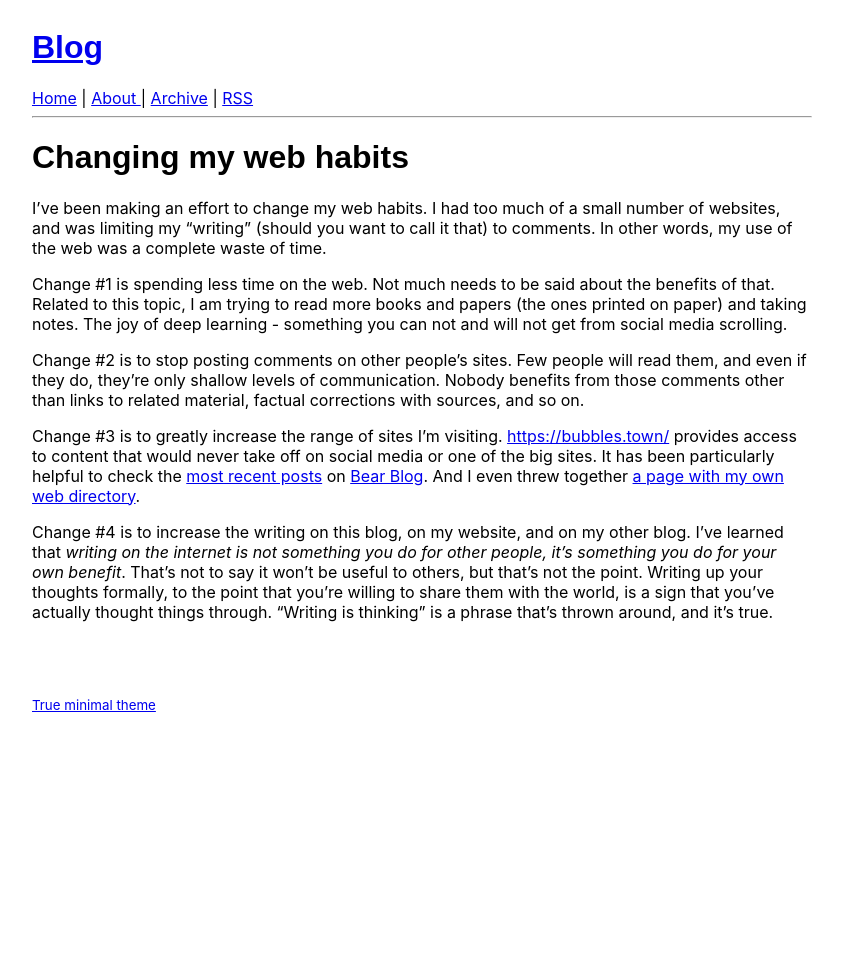
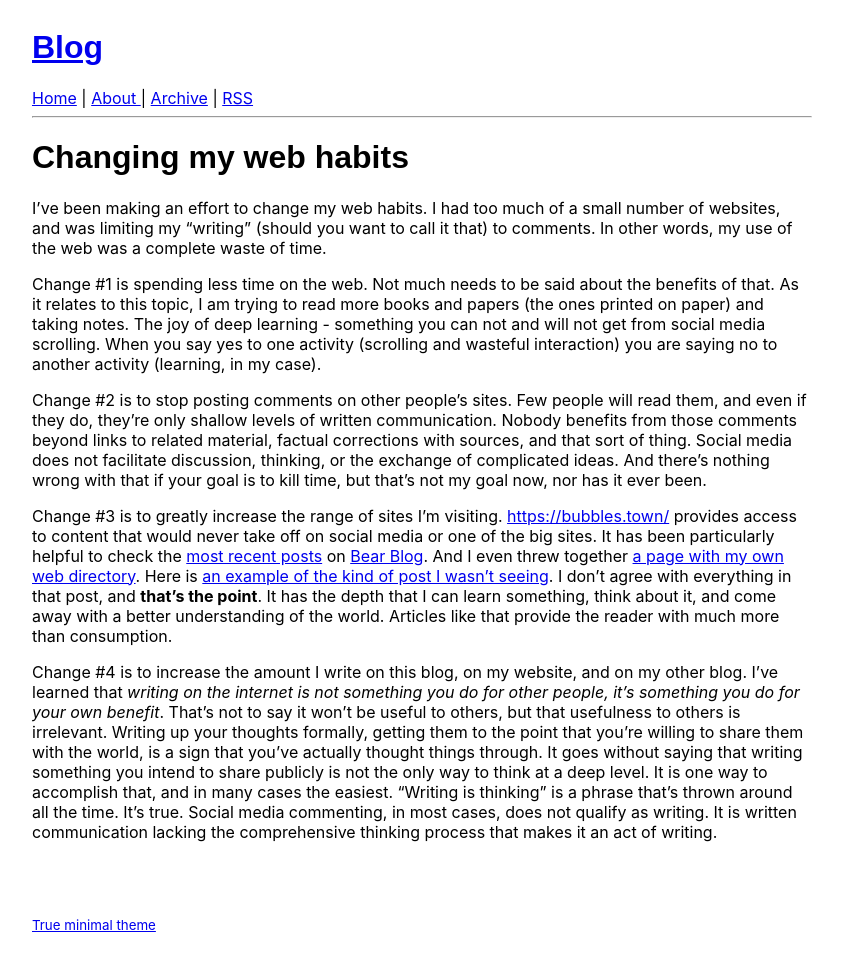
Before and after one commit to bachmeil/the-blog, a Jekyll site: the page built from _posts/2026-07-17-web-habits.md, in a window 1280 px wide. Shown: the whole page, without its empty margins (218-1061 px from the left). Built offline with Jekyll 4.4.1, drawn with Linux system fonts in a browser that asks for light colours; before the commit the page ends 900 px from its top, so only the background shows below that.

Commit message:
Post on web use

```diff
--- a/_posts/2026-07-17-web-habits.md
+++ b/_posts/2026-07-17-web-habits.md
@@ -4,10 +4,10 @@ title: Changing my web habits
 ---
 I've been making an effort to change my web habits. I had too much of a small number of websites, and was limiting my "writing" (should you want to call it that) to comments. In other words, my use of the web was a complete waste of time.
 
-Change #1 is spending less time on the web. Not much needs to be said about the benefits of that. Related to this topic, I am trying to read more books and papers (the ones printed on paper) and taking notes. The joy of deep learning - something you can not and will not get from social media scrolling.
+Change #1 is spending less time on the web. Not much needs to be said about the benefits of that. As it relates to this topic, I am trying to read more books and papers (the ones printed on paper) and taking notes. The joy of deep learning - something you can not and will not get from social media scrolling. When you say yes to one activity (scrolling and wasteful interaction) you are saying no to another activity (learning, in my case).
 
-Change #2 is to stop posting comments on other people's sites. Few people will read them, and even if they do, they're only shallow levels of communication. Nobody benefits from those comments other than links to related material, factual corrections with sources, and so on.
+Change #2 is to stop posting comments on other people's sites. Few people will read them, and even if they do, they're only shallow levels of written communication. Nobody benefits from those comments beyond links to related material, factual corrections with sources, and that sort of thing. Social media does not facilitate discussion, thinking, or the exchange of complicated ideas. And there's nothing wrong with that if your goal is to kill time, but that's not my goal now, nor has it ever been.
 
-Change #3 is to greatly increase the range of sites I'm visiting. [https://bubbles.town/](https://bubbles.town/) provides access to content that would never take off on social media or one of the big sites. It has been particularly helpful to check the [most recent posts](https://bearblog.dev/discover/?newest=true) on [Bear Blog](https://bearblog.dev/). And I even threw together [a page with my own web directory](https://bachmeil.github.io/the-blog/2026/06/20/finding-content.html).
+Change #3 is to greatly increase the range of sites I'm visiting. [https://bubbles.town/](https://bubbles.town/) provides access to content that would never take off on social media or one of the big sites. It has been particularly helpful to check the [most recent posts](https://bearblog.dev/discover/?newest=true) on [Bear Blog](https://bearblog.dev/). And I even threw together [a page with my own web directory](https://bachmeil.github.io/the-blog/2026/06/20/finding-content.html). Here is [an example of the kind of post I wasn't seeing](https://brennan.day/what-have-note-taking-pkms-accomplished-really/). I don't agree with everything in that post, and **that's the point**. It has the depth that I can learn something, think about it, and come away with a better understanding of the world. Articles like that provide the reader with much more than consumption.
 
-Change #4 is to increase the writing on this blog, on my website, and on my other blog. I've learned that *writing on the internet is not something you do for other people, it's something you do for your own benefit*. That's not to say it won't be useful to others, but that's not the point. Writing up your thoughts formally, to the point that you're willing to share them with the world, is a sign that you've actually thought things through. "Writing is thinking" is a phrase that's thrown around, and it's true.
+Change #4 is to increase the amount I write on this blog, on my website, and on my other blog. I've learned that *writing on the internet is not something you do for other people, it's something you do for your own benefit*. That's not to say it won't be useful to others, but that usefulness to others is irrelevant. Writing up your thoughts formally, getting them to the point that you're willing to share them with the world, is a sign that you've actually thought things through. It goes without saying that writing something you intend to share publicly is not the only way to think at a deep level. It is one way to accomplish that, and in many cases the easiest. "Writing is thinking" is a phrase that's thrown around all the time. It's true. Social media commenting, in most cases, does not qualify as writing. It is written communication lacking the comprehensive thinking process that makes it an act of writing.
```
